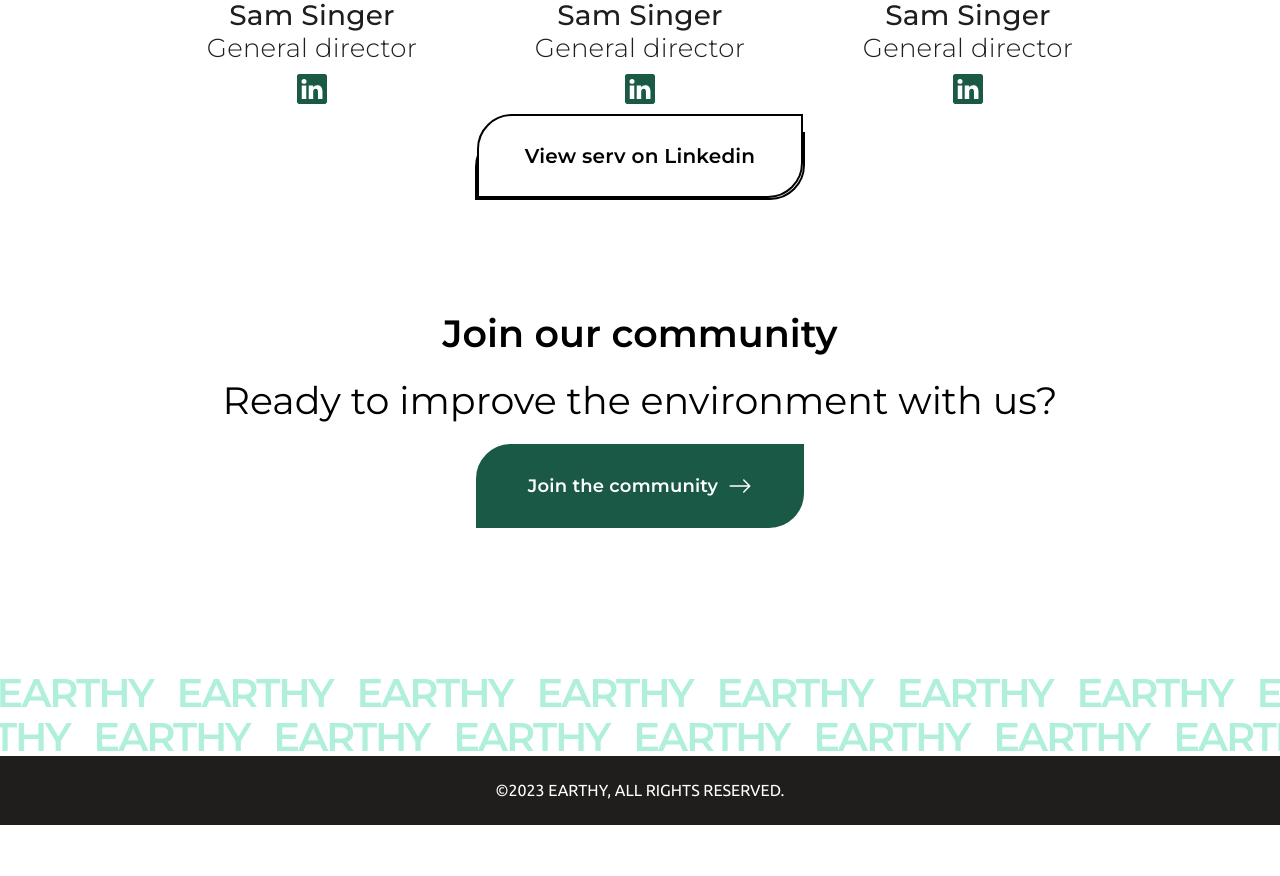
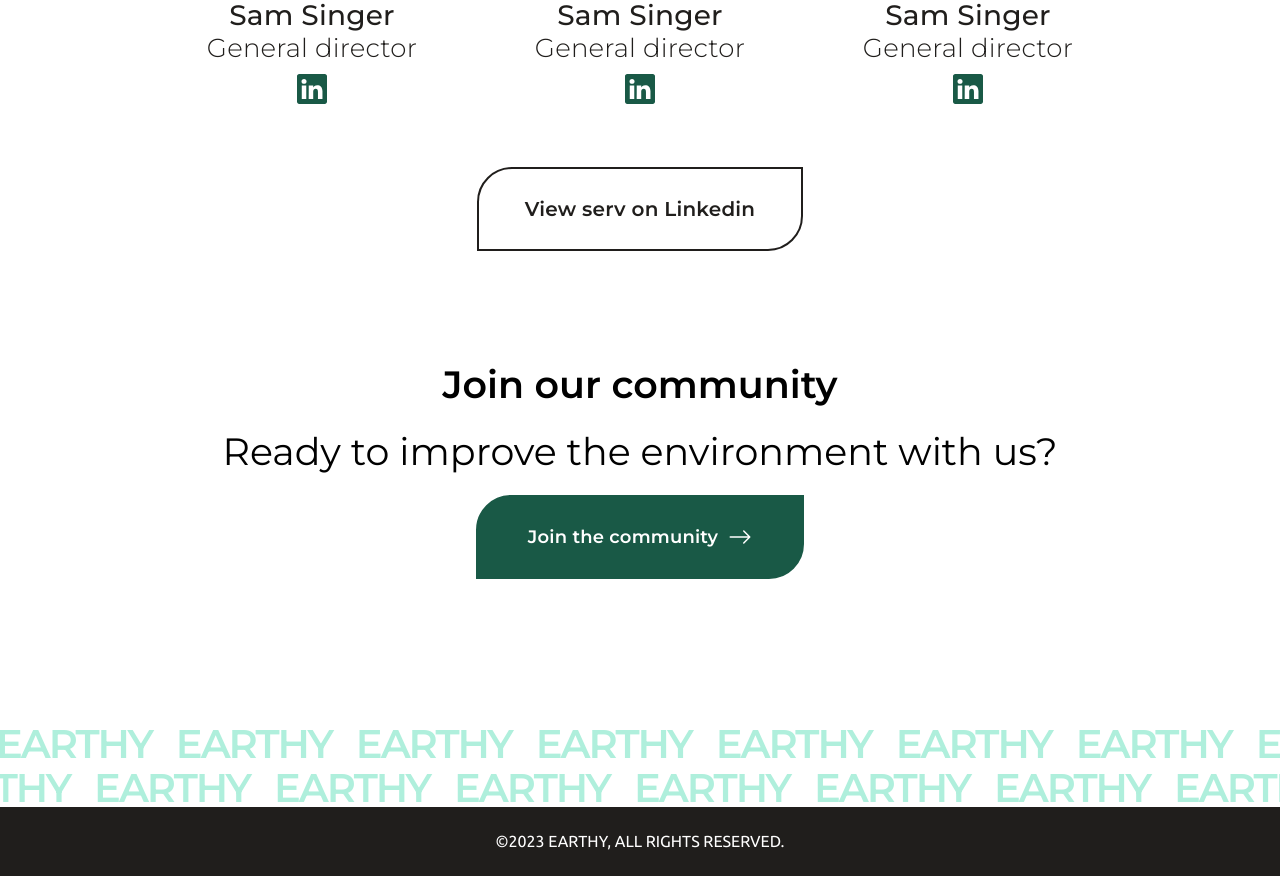
Before and after one commit to DMCprogs/earthry, a Next.js app: page /about in a window 1280 px wide. Shown: the part 1773-2649 px from the top of the page. Before the commit the page ends 2598 px from the top, so only its background shows below. Built offline with nearby package versions, Linux system fonts and the light colour scheme.

Commit message:
fix custombutton

```diff
--- a/src/app/about/page.tsx
+++ b/src/app/about/page.tsx
@@ -15,15 +15,7 @@
 import CardTeam from "./cardTeam";
 import { BsArrowRight } from "react-icons/bs";
 import ButtonWrapper from "../components/custom_button";
-const styles = {
-  justifySelf: 'center',
-  borderRadius: '35px 0px',
-  marginTop: '-20px',
-  backgroundColor:'white',
-  color:'black',
-  border:' 2px solid #000',
 
-}
 const About: FC = () => (
   <DivDefaultContainerSC style={{ marginTop: "140px" }}>
     <DivH1SC>Our vision and motivation</DivH1SC>
@@ -87,10 +79,9 @@
         }}
       >
         {" "}
-        <Link href={"https://www.linkedin.com/"}>
+        <Link style={{marginTop: '15px'}} href={"https://www.linkedin.com/"}>
             <ButtonWrapper
-                styles={styles}
-                primary={true}
+                primary={false}
                 width={326}
                 height={84}
                 directionRadius={"rtl"}>
--- a/src/app/components/blog/BlogCard.tsx
+++ b/src/app/components/blog/BlogCard.tsx
@@ -33,19 +33,19 @@
       <DivProductContentSC>
         <BlogCardTitleSC>{title}</BlogCardTitleSC>
         <BlogCardDescriptionSC>{description}</BlogCardDescriptionSC>
+        <Link style={styles} href={'/blog_detail'}>
           <ButtonWrapper
-          styles={styles}
             directionRadius="center"
             primary={true}
             height={50}
             width={50}
-          onClick={() => router.push('/blog_detail')}
           >
             <HiOutlineArrowNarrowRight size={"1.3rem"} />
           </ButtonWrapper>
+        </Link>
       </DivProductContentSC>
 
-    </BlogCardContainerSC>
+    </BlogCardContainerSC >
   );
 
 
--- a/src/app/components/custom_button/index.tsx
+++ b/src/app/components/custom_button/index.tsx
@@ -38,10 +38,11 @@
     };
 
     return (
+      <div style={{width:'fit-content'}}>
+
         <motion.div
             whileHover={{ scale: 1.1 }}
             whileTap={{ scale: 0.9 }}
-            style={styles}
             transition={{ type: "spring", stiffness: 400, damping: 17 }}
         >
             <ButtonWrapperSC
@@ -58,6 +59,7 @@
                 {children}
             </ButtonWrapperSC>
         </motion.div>
+      </div>
     );
 };
 
--- a/src/app/components/custom_button/styles.custom_button.ts
+++ b/src/app/components/custom_button/styles.custom_button.ts
@@ -60,6 +60,4 @@
       ? `border-radius: 35px 0px`
       : `border-top-right-radius: 30px 30px;
   border-bottom-right-radius: 30px 30px;`}
-
-
 `;
```
Also changed, not shown: src/app/blog/page.tsx (+9 -9 lines). Lines whose indentation alone changed are shown as unchanged.
